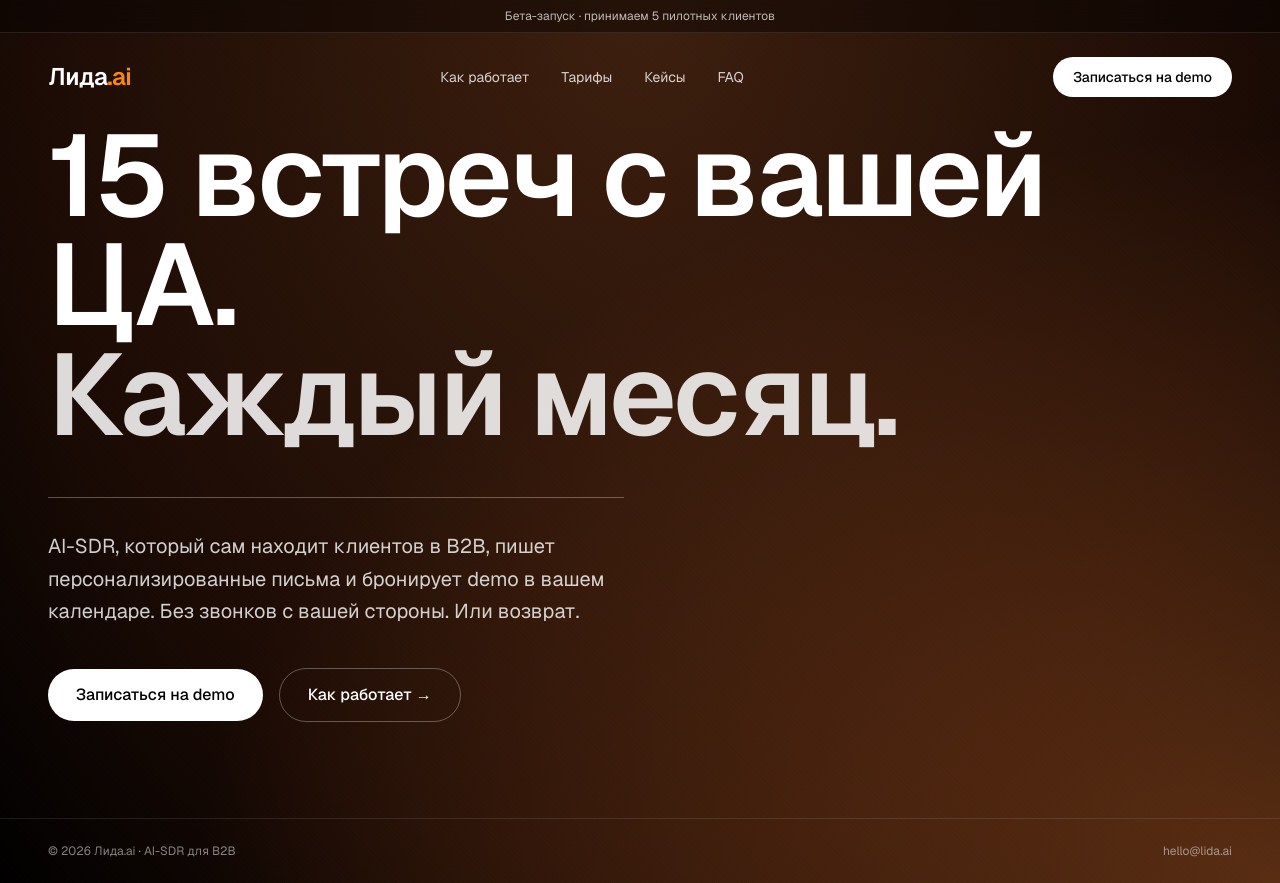
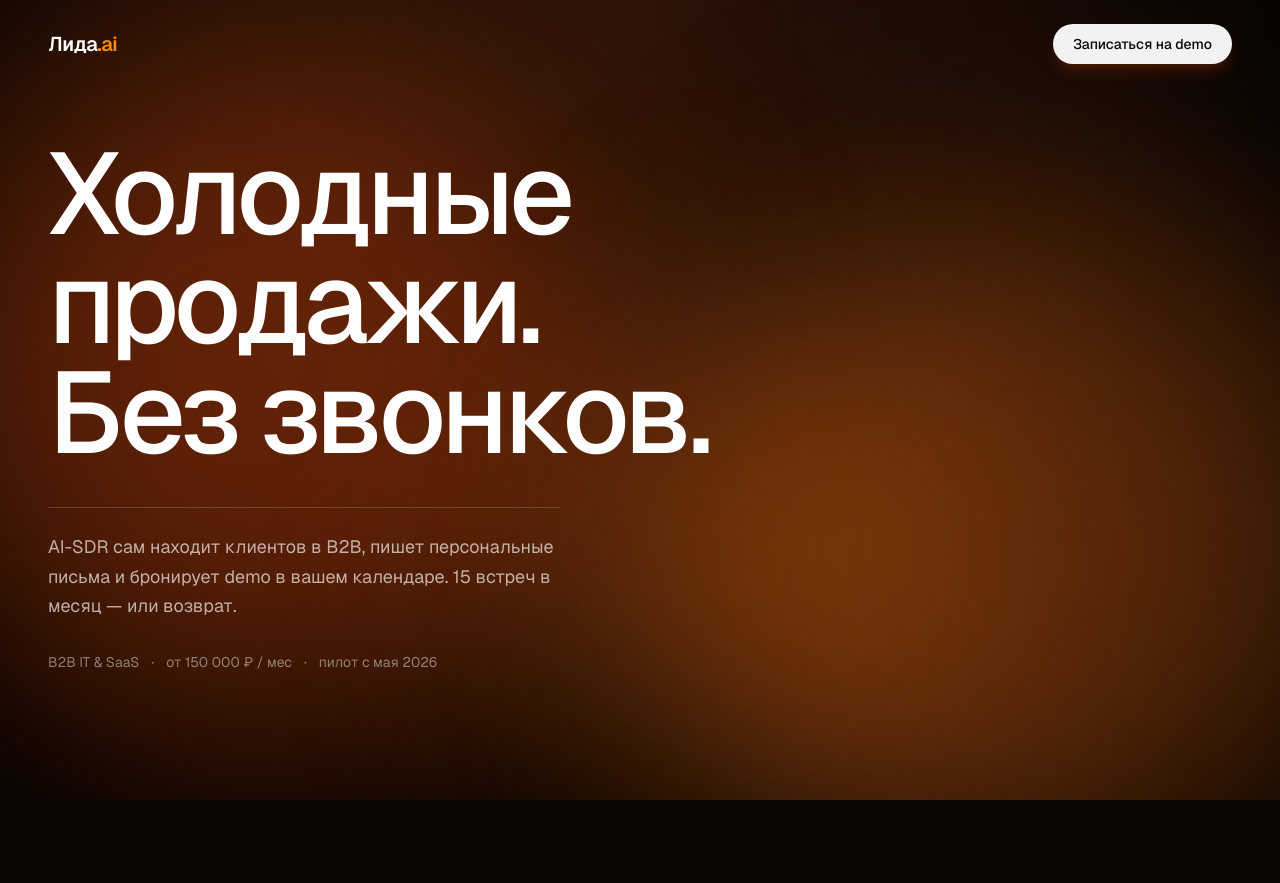
Before and after one commit to MenaeX/vectorupx, a Next.js app: page / in a window 1280 px wide. After the commit the page ends 800 px from the top, so only its background shows below. Built offline with nearby package versions, Linux system fonts and the light colour scheme.

Commit message:
Fix aurora background: animated terracotta blobs via plain CSS classes

```diff
--- a/src/app/globals.css
+++ b/src/app/globals.css
@@ -7,6 +7,69 @@
 
 body {
   font-family: var(--font-sans), system-ui, sans-serif;
-  background: #0a0a0a;
+  background: #0a0503;
   color: #ffffff;
 }
+
+/* === Hero background === */
+
+.aurora-base {
+  background: radial-gradient(ellipse at 50% 0%, #2a1208 0%, #0a0503 65%, #000 100%);
+}
+
+.aurora-blob {
+  position: absolute;
+  border-radius: 9999px;
+  filter: blur(120px);
+  pointer-events: none;
+  will-change: transform;
+}
+
+.aurora-blob-1 {
+  top: 10%;
+  left: -10%;
+  width: 42rem;
+  height: 42rem;
+  background: rgba(194, 65, 12, 0.45); /* orange-700 */
+  animation: blob1 22s ease-in-out infinite;
+}
+
+.aurora-blob-2 {
+  bottom: -10%;
+  right: -10%;
+  width: 44rem;
+  height: 44rem;
+  background: rgba(146, 64, 14, 0.55); /* amber-800 */
+  animation: blob2 26s ease-in-out infinite;
+}
+
+.aurora-blob-3 {
+  top: 40%;
+  right: 25%;
+  width: 28rem;
+  height: 28rem;
+  background: rgba(249, 115, 22, 0.25); /* orange-500 */
+  animation: blob3 30s ease-in-out infinite;
+}
+
+@keyframes blob1 {
+  0%, 100% { transform: translate3d(0, 0, 0) scale(1); }
+  50%      { transform: translate3d(90px, -70px, 0) scale(1.12); }
+}
+@keyframes blob2 {
+  0%, 100% { transform: translate3d(0, 0, 0) scale(1); }
+  50%      { transform: translate3d(-110px, 50px, 0) scale(0.92); }
+}
+@keyframes blob3 {
+  0%, 100% { transform: translate3d(0, 0, 0) scale(1); }
+  50%      { transform: translate3d(60px, 90px, 0) scale(1.18); }
+}
+
+.film-grain {
+  background-image: url("/noise.svg");
+  background-repeat: repeat;
+  background-size: 200px 200px;
+  opacity: 0.18;
+  mix-blend-mode: soft-light;
+  pointer-events: none;
+}
--- a/src/app/page.tsx
+++ b/src/app/page.tsx
@@ -1,100 +1,59 @@
 export default function Home() {
   return (
     <div className="relative flex flex-1 flex-col overflow-hidden text-white">
-      {/* Тёплый монохромный фон в стиле 11x — глубокий терракот */}
-      <div
-        aria-hidden
-        className="absolute inset-0 -z-10 bg-[radial-gradient(ellipse_at_top,_#3d1f0e_0%,_#1a0a04_70%,_#000000_100%)]"
-      />
-      <div
-        aria-hidden
-        className="absolute inset-0 -z-10 bg-[radial-gradient(ellipse_at_bottom_right,_rgba(194,99,40,0.45),_transparent_60%)]"
-      />
-      {/* Лёгкая текстура «песка» через gradient mesh */}
-      <div
-        aria-hidden
-        className="absolute inset-0 -z-10 opacity-30 mix-blend-overlay [background:repeating-linear-gradient(45deg,_transparent_0_2px,_rgba(255,255,255,0.03)_2px_4px)]"
-      />
-
-      {/* Top bar */}
-      <div className="relative w-full border-b border-white/10 bg-black/40 py-2 text-center text-xs text-white/70 backdrop-blur">
-        Бета-запуск · принимаем 5 пилотных клиентов
-      </div>
+      <BackgroundAurora />
 
       {/* Header */}
-      <header className="relative flex items-center justify-between px-6 py-6 sm:px-12">
-        <a href="#" className="text-2xl font-semibold tracking-tight">
+      <header className="relative z-10 flex items-center justify-between px-6 py-6 sm:px-12">
+        <a href="#" className="text-xl font-semibold tracking-tight">
           Лида<span className="text-orange-400">.ai</span>
         </a>
-
-        <nav className="hidden items-center gap-8 text-sm text-white/80 md:flex">
-          <a className="hover:text-white" href="#how">
-            Как работает
-          </a>
-          <a className="hover:text-white" href="#pricing">
-            Тарифы
-          </a>
-          <a className="hover:text-white" href="#cases">
-            Кейсы
-          </a>
-          <a className="hover:text-white" href="#faq">
-            FAQ
-          </a>
-        </nav>
-
         <a
           href="#demo"
-          className="hidden rounded-full bg-white px-5 py-2.5 text-sm font-medium text-black transition hover:bg-white/90 md:inline-block"
+          className="rounded-full bg-white/95 px-5 py-2.5 text-sm font-medium text-stone-950 shadow-lg shadow-orange-900/40 transition hover:bg-white"
         >
           Записаться на demo
         </a>
       </header>
 
       {/* Hero */}
-      <main className="relative flex flex-1 items-center px-6 pb-24 sm:px-12">
-        <div className="max-w-6xl">
-          <h1 className="text-[clamp(3rem,9vw,9rem)] font-semibold leading-[0.95] tracking-tight">
-            15 встреч с вашей ЦА.
+      <main className="relative z-10 flex flex-1 items-end px-6 pb-24 sm:px-12 sm:pb-32">
+        <div className="max-w-5xl">
+          <h1 className="text-[clamp(2.75rem,9vw,8rem)] font-medium leading-[0.95] tracking-[-0.04em]">
+            Холодные продажи.
             <br />
-            <span className="text-white/85">Каждый месяц.</span>
+            Без звонков.
           </h1>
 
-          <div className="mt-12 max-w-xl border-t border-white/30 pt-8">
-            <p className="text-lg leading-relaxed text-white/80 sm:text-xl">
-              AI-SDR, который сам находит клиентов в B2B, пишет
-              персонализированные письма и бронирует demo в вашем календаре.
-              Без звонков с вашей стороны. Или возврат.
+          <div className="mt-10 max-w-lg border-t border-white/15 pt-6">
+            <p className="text-base leading-relaxed text-white/65 sm:text-lg">
+              AI-SDR сам находит клиентов в B2B, пишет персональные письма
+              и бронирует demo в вашем календаре. 15 встреч в месяц — или
+              возврат.
             </p>
 
-            <div className="mt-10 flex flex-col gap-4 sm:flex-row sm:items-center">
-              <a
-                href="#demo"
-                className="inline-flex items-center justify-center rounded-full bg-white px-7 py-3.5 text-base font-medium text-black transition hover:bg-white/90"
-              >
-                Записаться на demo
-              </a>
-              <a
-                href="#how"
-                className="inline-flex items-center justify-center rounded-full border border-white/30 px-7 py-3.5 text-base font-medium text-white transition hover:bg-white/10"
-              >
-                Как работает →
-              </a>
+            <div className="mt-8 flex flex-wrap items-center gap-x-3 gap-y-2 text-sm text-white/45">
+              <span>B2B IT &amp; SaaS</span>
+              <span aria-hidden>·</span>
+              <span>от 150 000 ₽ / мес</span>
+              <span aria-hidden>·</span>
+              <span>пилот с мая 2026</span>
             </div>
           </div>
         </div>
       </main>
-
-      {/* Footer микро */}
-      <footer className="relative border-t border-white/10 px-6 py-6 text-xs text-white/50 sm:px-12">
-        <div className="flex flex-col items-start justify-between gap-2 sm:flex-row sm:items-center">
-          <div>© 2026 Лида.ai · AI-SDR для B2B</div>
-          <div>
-            <a href="mailto:hello@lida.ai" className="hover:text-white">
-              hello@lida.ai
-            </a>
-          </div>
-        </div>
-      </footer>
     </div>
   );
 }
+
+function BackgroundAurora() {
+  return (
+    <div aria-hidden className="absolute inset-0 -z-10 overflow-hidden">
+      <div className="absolute inset-0 aurora-base" />
+      <div className="aurora-blob aurora-blob-1" />
+      <div className="aurora-blob aurora-blob-2" />
+      <div className="aurora-blob aurora-blob-3" />
+      <div className="absolute inset-0 film-grain" />
+    </div>
+  );
+}
```
Also changed, not shown: public/noise.svg (added).
